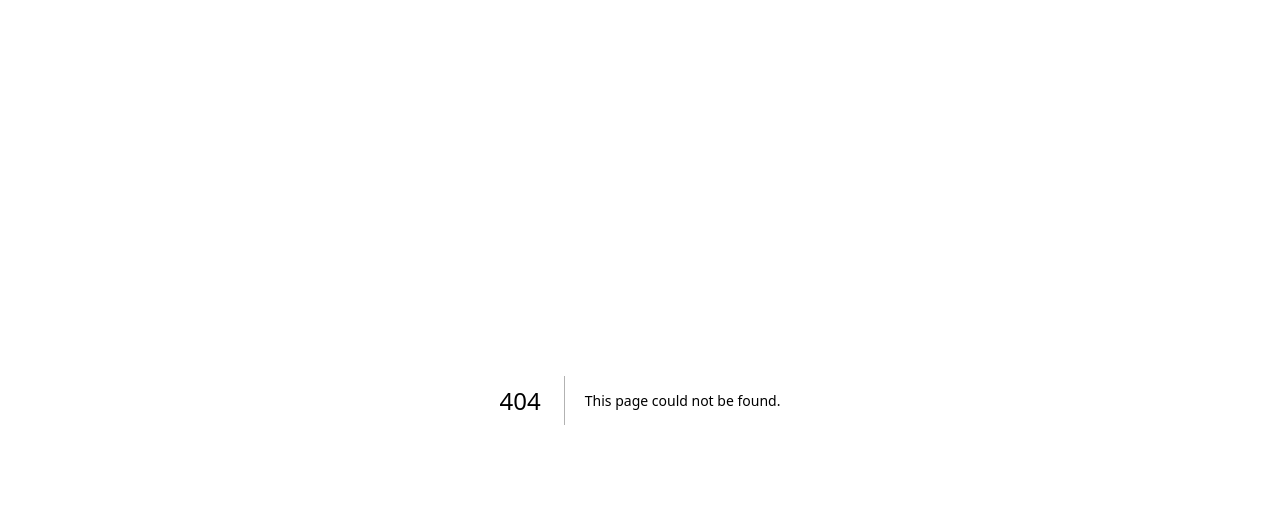
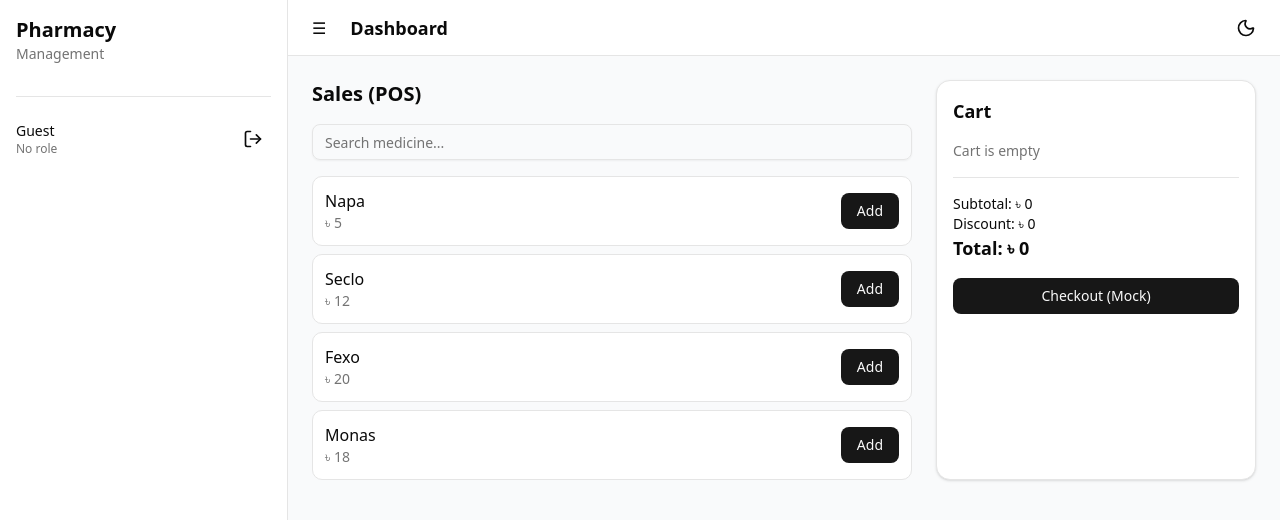
Before and after one commit to Jobayer98/pharmacy-management-frontend, a Next.js app: page /sales in a window 1280 px wide. Before the commit this address had no page. Shown: the top 520 px of the page. Built offline with nearby package versions, Linux system fonts and the light colour scheme.

Commit message:
feat(sales): add POS sales UI with cart state management using Zustand

```diff
--- /dev/null
+++ b/src/app/(main)/sales/page.tsx
@@ -0,0 +1,17 @@
+"use client";
+
+import { MedicineSearch } from "@/components/sales/MedicineSearch";
+import { CartPanel } from "@/components/sales/CartPanel";
+
+export default function SalesPage() {
+  return (
+    <div className="grid grid-cols-1 lg:grid-cols-[2fr_1fr] gap-6">
+      <div>
+        <h1 className="text-xl font-semibold mb-4">Sales (POS)</h1>
+        <MedicineSearch />
+      </div>
+
+      <CartPanel />
+    </div>
+  );
+}
--- /dev/null
+++ b/src/components/sales/CartPanel.tsx
@@ -0,0 +1,64 @@
+"use client";
+
+import React from "react";
+import { useCartStore } from "@/store/cartStore";
+import { Button } from "@/components/ui/button";
+
+export const CartPanel: React.FC = () => {
+  const { items, increase, decrease, remove, clear } = useCartStore();
+
+  const subtotal = items.reduce((sum, i) => sum + i.price * i.qty, 0);
+  const discount = 0; // future
+  const total = subtotal - discount;
+
+  return (
+    <div className="w-full md:w-80 bg-white dark:bg-zinc-900 rounded-xl shadow p-4 border dark:border-zinc-800 space-y-4">
+      <h2 className="text-lg font-semibold">Cart</h2>
+
+      {items.length === 0 && (
+        <p className="text-sm text-muted-foreground">Cart is empty</p>
+      )}
+
+      {items.map((i) => (
+        <div
+          key={i.id}
+          className="flex items-center justify-between border-b pb-2 dark:border-zinc-800"
+        >
+          <div>
+            <p className="font-medium">{i.name}</p>
+            <p className="text-sm text-muted-foreground">
+              ৳ {i.price} × {i.qty}
+            </p>
+          </div>
+
+          <div className="flex items-center gap-2">
+            <Button size="sm" variant="outline" onClick={() => decrease(i.id)}>
+              -
+            </Button>
+            <Button size="sm" variant="outline" onClick={() => increase(i.id)}>
+              +
+            </Button>
+            <Button
+              size="sm"
+              variant="destructive"
+              onClick={() => remove(i.id)}
+            >
+              x
+            </Button>
+          </div>
+        </div>
+      ))}
+
+      {/* Summary */}
+      <div className="pt-4 border-t dark:border-zinc-800">
+        <p className="text-sm">Subtotal: ৳ {subtotal}</p>
+        <p className="text-sm">Discount: ৳ {discount}</p>
+        <p className="text-lg font-semibold">Total: ৳ {total}</p>
+      </div>
+
+      <Button className="w-full" onClick={() => clear()}>
+        Checkout (Mock)
+      </Button>
+    </div>
+  );
+};
--- /dev/null
+++ b/src/components/sales/MedicineSearch.tsx
@@ -0,0 +1,54 @@
+"use client";
+
+import React, { useState } from "react";
+import { Input } from "@/components/ui/input";
+import { useCartStore } from "@/store/cartStore";
+import { Button } from "@/components/ui/button";
+
+const MOCK_MEDICINES = [
+  { id: 1, name: "Napa", price: 5 },
+  { id: 2, name: "Seclo", price: 12 },
+  { id: 3, name: "Fexo", price: 20 },
+  { id: 4, name: "Monas", price: 18 },
+];
+
+export const MedicineSearch: React.FC = () => {
+  const [query, setQuery] = useState("");
+  const { addToCart } = useCartStore();
+
+  const list = MOCK_MEDICINES.filter((m) =>
+    m.name.toLowerCase().includes(query.toLowerCase())
+  );
+
+  return (
+    <div className="space-y-4">
+      <Input
+        placeholder="Search medicine..."
+        value={query}
+        onChange={(e) => setQuery(e.target.value)}
+      />
+
+      <div className="space-y-2">
+        {list.map((m) => (
+          <div
+            key={m.id}
+            className="flex items-center justify-between p-3 bg-white dark:bg-zinc-900 rounded-lg border dark:border-zinc-800"
+          >
+            <div>
+              <p className="font-medium">{m.name}</p>
+              <p className="text-sm text-muted-foreground">৳ {m.price}</p>
+            </div>
+
+            <Button onClick={() => addToCart(m)}>Add</Button>
+          </div>
+        ))}
+
+        {list.length === 0 && (
+          <p className="text-center text-muted-foreground text-sm">
+            No medicine found
+          </p>
+        )}
+      </div>
+    </div>
+  );
+};
--- /dev/null
+++ b/src/store/cartStore.ts
@@ -0,0 +1,57 @@
+import { create } from "zustand";
+
+export interface CartItem {
+    id: number;
+    name: string;
+    price: number;
+    qty: number;
+}
+
+interface CartState {
+    items: CartItem[];
+    addToCart: (item: Omit<CartItem, "qty">) => void;
+    increase: (id: number) => void;
+    decrease: (id: number) => void;
+    remove: (id: number) => void;
+    clear: () => void;
+}
+
+export const useCartStore = create<CartState>((set) => ({
+    items: [],
+
+    addToCart: (item) =>
+        set((state) => {
+            const exists = state.items.find((i) => i.id === item.id);
+            if (exists) {
+                return {
+                    items: state.items.map((i) =>
+                        i.id === item.id ? { ...i, qty: i.qty + 1 } : i
+                    ),
+                };
+            }
+            return { items: [...state.items, { ...item, qty: 1 }] };
+        }),
+
+    increase: (id) =>
+        set((state) => ({
+            items: state.items.map((i) =>
+                i.id === id ? { ...i, qty: i.qty + 1 } : i
+            ),
+        })),
+
+    decrease: (id) =>
+        set((state) => ({
+            items: state.items
+                .map((i) =>
+                    i.id === id ? { ...i, qty: Math.max(1, i.qty - 1) } : i
+                )
+                .filter((i) => i.qty > 0),
+        })),
+
+    remove: (id) =>
+        set((state) => ({
+            items: state.items.filter((i) => i.id !== id),
+        })),
+
+    clear: () => set({ items: [] }),
+}));
```
